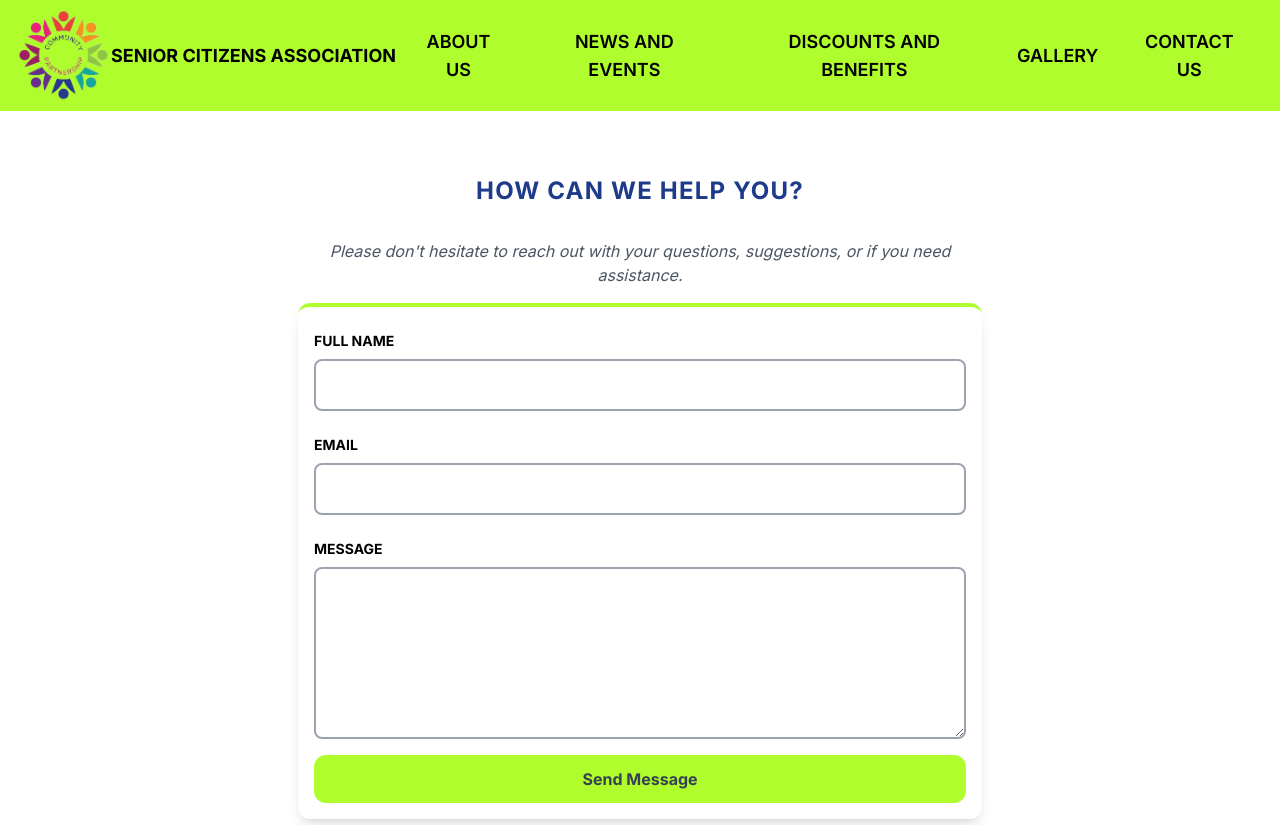
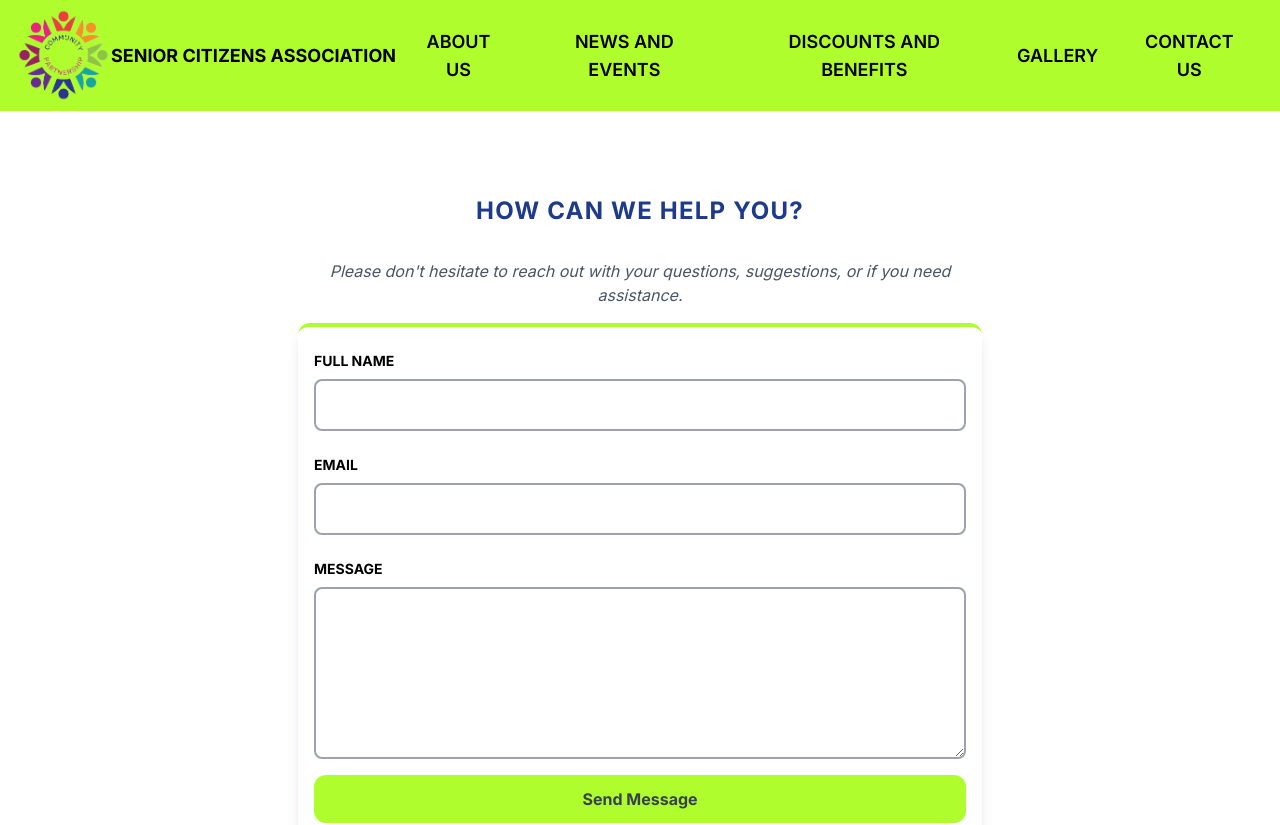
Before and after one commit to LDFcapstone12/capstone12, a Next.js app: page /contact in a window 1280 px wide. Shown: the top 825 px of the page. Built offline with nearby package versions, Linux system fonts and the light colour scheme.

Commit message:
First Commit 10/8/23

```diff
--- a/src/app/contact/page.js
+++ b/src/app/contact/page.js
@@ -35,7 +35,7 @@ export default function Contact() {
   };
 
   return (
-    <div className="w-full max-w-[1240px] h-screen mx-auto py-5 md:py-16">
+    <div className="w-full max-w-[1240px] max-h-screen mx-auto mt-5 md:py-16">
       <h1 className="text-xl lg:text-2xl tracking-wider font-bold uppercase text-blue-900 text-center">How can we help you?</h1>
       <div className="w-full max-w-[700px] mx-auto items-center justify-center px-2 py-8">
         <p className="text-center italic text-gray-600">
```
